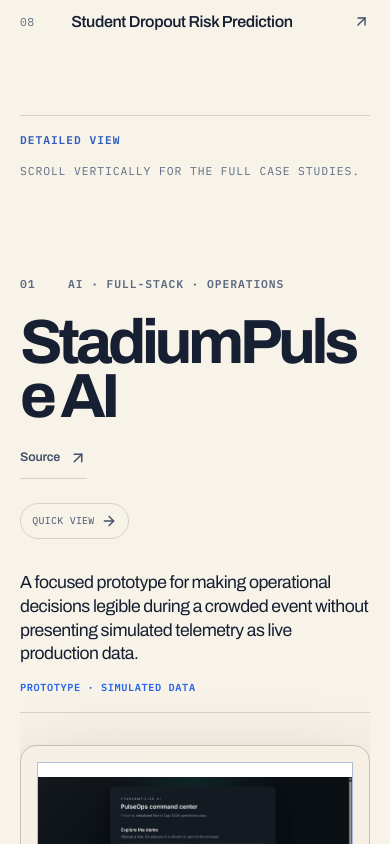
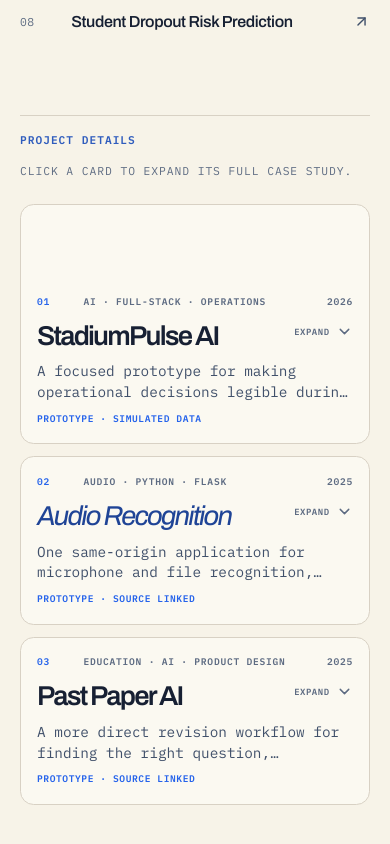
Before and after one commit to icecold009/shaurya-portfolio, a React (Vite) app: page /projects in a window 390 px wide. Shown: the part 1640-2484 px from the top of the page. Built offline with nearby package versions, Linux system fonts and the light colour scheme.

Commit message:
feat(projects): add compact expandable cards

```diff
--- a/src/components/Projects.css
+++ b/src/components/Projects.css
@@ -3028,3 +3028,269 @@
         margin-left: 0;
     }
 }
+
+/* Compact expandable project cards */
+
+.case-study-list {
+    display: grid;
+    gap: 0.75rem;
+    border-top: 0;
+}
+
+.case-study {
+    min-height: 0;
+    display: block;
+    padding: 0;
+    overflow: hidden;
+    border: 1px solid var(--line);
+    border-radius: 0.85rem;
+    background: color-mix(in srgb, var(--surface) 58%, transparent);
+}
+
+.case-study-toggle {
+    width: 100%;
+    display: block;
+    padding: clamp(1.1rem, 2.4vw, 1.5rem) clamp(1rem, 2.6vw, 1.75rem);
+    border: 0;
+    background: transparent;
+    color: var(--text);
+    font: inherit;
+    text-align: left;
+    cursor: pointer;
+    transition: background 180ms ease-out;
+}
+
+.case-study-toggle:hover,
+.case-study-toggle:focus-visible {
+    background: color-mix(in srgb, var(--green) 7%, transparent);
+}
+
+.case-study-toggle:focus-visible {
+    outline: 2px solid var(--green);
+    outline-offset: -3px;
+}
+
+.case-study-toggle__meta {
+    display: grid;
+    grid-template-columns: 3.5rem minmax(0, 1fr) auto;
+    align-items: center;
+    gap: 1rem;
+    margin-bottom: 0.9rem;
+    color: var(--text-faint);
+    font-family: var(--mono);
+    font-size: 0.64rem;
+    font-weight: 650;
+    letter-spacing: 0.08em;
+    line-height: 1.4;
+    text-transform: uppercase;
+}
+
+.case-study-toggle__meta span:first-child {
+    color: var(--green);
+}
+
+.case-study-toggle__meta span:last-child {
+    text-align: right;
+}
+
+.case-study-toggle__main,
+.case-study-toggle__title-row,
+.case-study-toggle__lede {
+    display: block;
+}
+
+.case-study-toggle__title-row {
+    display: flex;
+    align-items: center;
+    justify-content: space-between;
+    gap: 1.5rem;
+}
+
+.case-study-toggle__title {
+    min-width: 0;
+    color: var(--text);
+    font-family: var(--sans);
+    font-size: clamp(1.5rem, 3.2vw, 2.8rem);
+    font-weight: 600;
+    letter-spacing: -0.065em;
+    line-height: 0.98;
+}
+
+.case-study-toggle__title.heading-italic {
+    color: color-mix(in srgb, var(--green) 54%, var(--text));
+    font-style: italic;
+    font-weight: 430;
+}
+
+.case-study-toggle__action {
+    display: inline-flex;
+    align-items: center;
+    flex: 0 0 auto;
+    gap: 0.4rem;
+    color: var(--text-faint);
+    font-family: var(--mono);
+    font-size: 0.62rem;
+    font-weight: 650;
+    letter-spacing: 0.06em;
+    text-transform: uppercase;
+}
+
+.case-study-toggle__action svg {
+    transition: transform 180ms ease-out;
+}
+
+.case-study-toggle--open .case-study-toggle__action,
+.case-study-toggle:hover .case-study-toggle__action,
+.case-study-toggle:focus-visible .case-study-toggle__action {
+    color: var(--green);
+}
+
+.case-study-toggle--open .case-study-toggle__action svg {
+    transform: rotate(180deg);
+}
+
+.case-study-toggle__lede {
+    display: flex;
+    align-items: baseline;
+    justify-content: space-between;
+    gap: 1.5rem;
+    margin-top: 0.85rem;
+    color: var(--text-dim);
+    font-size: 0.9rem;
+    line-height: 1.45;
+}
+
+.case-study-toggle__lede > span:first-child {
+    max-width: 62ch;
+    display: -webkit-box;
+    overflow: hidden;
+    -webkit-box-orient: vertical;
+    -webkit-line-clamp: 2;
+}
+
+.case-study-toggle__lede > span:last-child {
+    flex: 0 0 auto;
+    max-width: 20ch;
+    color: var(--green);
+    font-family: var(--mono);
+    font-size: 0.6rem;
+    font-weight: 650;
+    letter-spacing: 0.06em;
+    text-align: right;
+    text-transform: uppercase;
+}
+
+.case-study-expanded[hidden] {
+    display: none;
+}
+
+.case-study-expanded {
+    padding: 0 clamp(1rem, 2.6vw, 1.75rem) clamp(1.75rem, 4vw, 3.5rem);
+}
+
+.case-study-expanded__toolbar {
+    display: flex;
+    align-items: center;
+    justify-content: space-between;
+    gap: 1rem;
+    padding: 1rem 0 1.25rem;
+    border-top: 1px solid var(--line);
+}
+
+.case-study-source-link {
+    display: inline-flex;
+    align-items: center;
+    gap: 0.45rem;
+    color: var(--text-dim);
+    font-family: var(--mono);
+    font-size: 0.64rem;
+    font-weight: 650;
+    letter-spacing: 0.06em;
+    text-transform: uppercase;
+}
+
+.case-study-source-link:hover,
+.case-study-source-link:focus-visible {
+    color: var(--green);
+}
+
+.case-study-expanded .case-study-preview-trigger {
+    margin-left: auto;
+}
+
+.case-study-expanded .case-study-mockup {
+    width: 100%;
+    min-height: clamp(15rem, 28vw, 26rem);
+    margin-inline: 0;
+    transform: none;
+}
+
+.case-study-expanded .case-study-details,
+.case-study-expanded .case-study-proof,
+.case-study-expanded .case-study-footer {
+    width: 100%;
+}
+
+.case-study-expanded .case-study-details {
+    margin-top: clamp(1.75rem, 4vw, 3rem);
+}
+
+.case-study-expanded .case-study-proof {
+    margin-top: clamp(1.75rem, 4vw, 3rem);
+}
+
+.case-study-expanded .case-study-footer {
+    margin-top: clamp(1.75rem, 4vw, 3rem);
+}
+
+@media (max-width: 720px) {
+    .case-study-toggle__meta {
+        grid-template-columns: 2.25rem minmax(0, 1fr) auto;
+        gap: 0.65rem;
+        font-size: 0.6rem;
+    }
+
+    .case-study-toggle__title-row {
+        align-items: flex-start;
+        gap: 0.75rem;
+    }
+
+    .case-study-toggle__title {
+        font-size: clamp(1.35rem, 7vw, 2.1rem);
+    }
+
+    .case-study-toggle__action {
+        font-size: 0.56rem;
+    }
+
+    .case-study-toggle__lede {
+        display: grid;
+        gap: 0.55rem;
+        margin-top: 0.75rem;
+    }
+
+    .case-study-toggle__lede > span:last-child {
+        max-width: none;
+        text-align: left;
+    }
+
+    .case-study-expanded__toolbar {
+        align-items: flex-start;
+        flex-direction: column;
+    }
+
+    .case-study-expanded .case-study-preview-trigger {
+        margin-left: 0;
+    }
+
+    .case-study-expanded .case-study-mockup {
+        min-height: 15rem;
+    }
+}
+
+@media (prefers-reduced-motion: reduce) {
+    .case-study-toggle,
+    .case-study-toggle__action svg {
+        transition: none;
+    }
+}
--- a/src/components/Projects.jsx
+++ b/src/components/Projects.jsx
@@ -1,6 +1,6 @@
 import { Fragment, useCallback, useEffect, useMemo, useRef, useState } from "react";
 import { motion, useReducedMotion } from "framer-motion";
-import { ArrowRight, ArrowUpRight } from "lucide-react";
+import { ArrowRight, ArrowUpRight, ChevronDown } from "lucide-react";
 import { useLocation, useNavigate, useSearchParams } from "react-router-dom";
 
 import {
@@ -443,11 +443,12 @@ function ProjectVisual({ type, shouldReduceMotion, thumbnail, thumbnailAlt, titl
     );
 }
 
-function ProjectCaseStudy({ project, featured = false, onOpenProject }) {
+function ProjectCaseStudy({ project, featured = false, expanded, onOpenProject, onToggle }) {
     const shouldReduceMotion = useReducedMotion();
     const canHover =
         typeof window !== "undefined" &&
         window.matchMedia("(hover: hover) and (pointer: fine)").matches;
+    const detailsId = `project-content-${project.id}`;
 
     return (
         <motion.article
@@ -463,25 +464,46 @@ function ProjectCaseStudy({ project, featured = false, onOpenProject }) {
                 amount: 0.08,
             }}
         >
-            <div className="case-study-meta">
+            <button
+                type="button"
+                className={`case-study-toggle ${expanded ? "case-study-toggle--open" : ""}`}
+                onClick={() => onToggle(project.id)}
+                aria-expanded={expanded}
+                aria-controls={expanded ? detailsId : undefined}
+            >
+                <span className="case-study-toggle__meta">
                     <span>{project.number}</span>
                     <span>{project.category}</span>
                     <span>{project.year}</span>
-            </div>
+                </span>
 
-            <div className="case-study-heading">
-                <h3
-                    className={
-                        ["02", "04", "06"].includes(project.number)
-                            ? "heading-italic"
-                            : undefined
-                    }
+                <span className="case-study-toggle__main">
+                    <span className="case-study-toggle__title-row">
+                        <span
+                            className={`case-study-toggle__title ${["02", "04", "06"].includes(project.number) ? "heading-italic" : ""}`}
+                            role="heading"
+                            aria-level="2"
                         >
                             {project.title}
-                </h3>
+                        </span>
+                        <span className="case-study-toggle__action">
+                            {expanded ? "Collapse" : "Expand"}
+                            <ChevronDown size={17} aria-hidden="true" />
+                        </span>
+                    </span>
 
+                    <span className="case-study-toggle__lede">
+                        <span>{project.outcome}</span>
+                        <span>{project.status}</span>
+                    </span>
+                </span>
+            </button>
+
+            <div className="case-study-expanded" id={detailsId} hidden={!expanded}>
+                <div className="case-study-expanded__toolbar">
                     {project.github ? (
                         <a
+                            className="case-study-source-link"
                             href={project.github}
                             target="_blank"
                             rel="noreferrer"
@@ -491,9 +513,7 @@ function ProjectCaseStudy({ project, featured = false, onOpenProject }) {
                             <ArrowUpRight size={18} aria-hidden="true" />
                         </a>
                     ) : (
-                    <span className="case-study-source-note">
-                        CV / Drive record
-                    </span>
+                        <span className="case-study-source-note">CV / Drive record</span>
                     )}
 
                     <button
@@ -507,11 +527,6 @@ function ProjectCaseStudy({ project, featured = false, onOpenProject }) {
                     </button>
                 </div>
 
-            <div className="case-study-lede">
-                <p>{project.outcome}</p>
-                <span>{project.status}</span>
-            </div>
-
                 <ProjectVisual
                     type={project.visual}
                     shouldReduceMotion={shouldReduceMotion}
@@ -521,9 +536,7 @@ function ProjectCaseStudy({ project, featured = false, onOpenProject }) {
                 />
 
                 <div className="case-study-details">
-                <p className="case-study-introduction">
-                    {project.problem}
-                </p>
+                    <p className="case-study-introduction">{project.problem}</p>
 
                     <div className="case-study-detail-grid">
                         <div className="case-study-detail">
@@ -580,11 +593,7 @@ function ProjectCaseStudy({ project, featured = false, onOpenProject }) {
                                 <ArrowUpRight size={15} aria-hidden="true" />
                             </a>
                         ) : (
-                        <span
-                            className="case-study-proof-action case-study-proof-action--disabled"
-                            aria-disabled="true"
-                            title="No public source link has been verified for this project."
-                        >
+                            <span className="case-study-proof-action case-study-proof-action--disabled" aria-disabled="true" title="No public source link has been verified for this project.">
                                 Source · not linked
                             </span>
                         )}
@@ -601,11 +610,7 @@ function ProjectCaseStudy({ project, featured = false, onOpenProject }) {
                                 <ArrowUpRight size={15} aria-hidden="true" />
                             </a>
                         ) : (
-                        <span
-                            className="case-study-proof-action case-study-proof-action--disabled"
-                            aria-disabled="true"
-                            title="No hosted demo has been verified for this project."
-                        >
+                            <span className="case-study-proof-action case-study-proof-action--disabled" aria-disabled="true" title="No hosted demo has been verified for this project.">
                                 Try it · not verified
                             </span>
                         )}
@@ -623,10 +628,7 @@ function ProjectCaseStudy({ project, featured = false, onOpenProject }) {
                                 <ArrowUpRight size={15} aria-hidden="true" />
                             </a>
                         ) : (
-                        <span
-                            className="case-study-proof-action case-study-proof-action--disabled"
-                            aria-disabled="true"
-                        >
+                            <span className="case-study-proof-action case-study-proof-action--disabled" aria-disabled="true">
                                 Evidence · pending
                             </span>
                         )}
@@ -640,11 +642,7 @@ function ProjectCaseStudy({ project, featured = false, onOpenProject }) {
 
                 <div className="case-study-footer">
                     <div className="case-study-stack">
-                    {project.stack.map((technology) => (
-                        <span key={technology}>
-                            {technology}
-                        </span>
-                    ))}
+                        {project.stack.map((technology) => <span key={technology}>{technology}</span>)}
                     </div>
 
                     {project.github ? (
@@ -654,26 +652,15 @@ function ProjectCaseStudy({ project, featured = false, onOpenProject }) {
                             rel="noreferrer"
                             className="case-study-link"
                             aria-label={`Open ${project.title} repository in a new tab`}
-                        whileHover={
-                            shouldReduceMotion || !canHover
-                                ? undefined
-                                : {
-                                    x: 6,
-                                    transition: {
-                                        duration: 0.35,
-                                        ease: EDITORIAL_EASE,
-                                    },
-                                }
-                        }
+                            whileHover={shouldReduceMotion || !canHover ? undefined : { x: 6, transition: { duration: 0.35, ease: EDITORIAL_EASE } }}
                         >
                             Open repository
                             <ArrowUpRight size={18} aria-hidden="true" />
                         </motion.a>
                     ) : (
-                    <span className="case-study-source-note">
-                        Project record · repository not linked
-                    </span>
+                        <span className="case-study-source-note">Project record · repository not linked</span>
                     )}
+                </div>
             </div>
         </motion.article>
     );
@@ -750,6 +737,7 @@ export default function Projects() {
     const [hashValue, setHashValue] = useState(() =>
         typeof window === "undefined" ? "" : window.location.hash,
     );
+    const [expandedProjectId, setExpandedProjectId] = useState(null);
     const triggerElementRef = useRef(null);
 
     const query = searchParams.get("q") ?? "";
@@ -774,6 +762,10 @@ export default function Projects() {
         window.addEventListener("hashchange", handleHashChange);
         return () => window.removeEventListener("hashchange", handleHashChange);
     }, []);
+
+    useEffect(() => {
+        setExpandedProjectId(null);
+    }, [query, tag]);
 
     const writeSearchParams = useCallback(
         (updates, { replace = true, clearProject = false } = {}) => {
@@ -1013,8 +1005,8 @@ export default function Projects() {
                 )}
 
                 <div className="project-details-heading">
-                    <p className="selected-work-kicker">Detailed view</p>
-                    <span>Scroll vertically for the full case studies.</span>
+                    <p className="selected-work-kicker">Project details</p>
+                    <span>Click a card to expand its full case study.</span>
                 </div>
 
                 <div className="case-study-list" id="project-details">
@@ -1029,7 +1021,9 @@ export default function Projects() {
                             <ProjectCaseStudy
                                 project={project}
                                 featured={index < 3}
+                                expanded={expandedProjectId === project.id}
                                 onOpenProject={openProject}
+                                onToggle={(projectId) => setExpandedProjectId((currentId) => currentId === projectId ? null : projectId)}
                             />
                         </Fragment>
                     ))}
```
Lines whose indentation alone changed are shown as unchanged.
